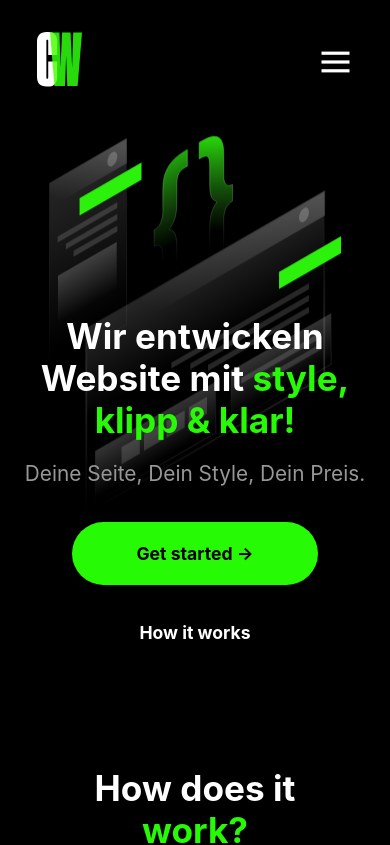
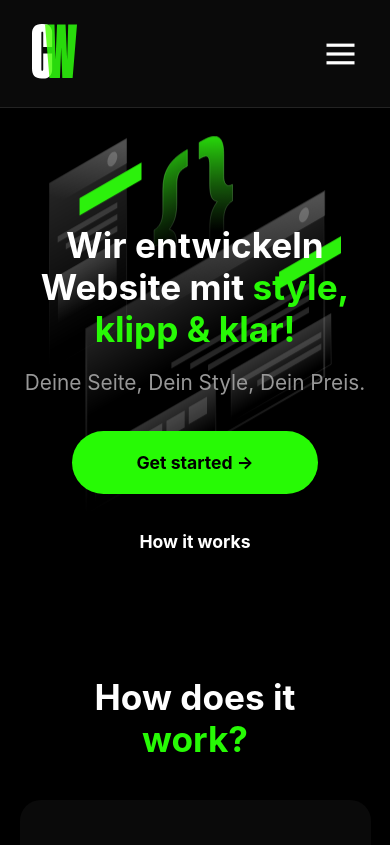
Before and after one commit to ftsolov/creatic-websites-react, a React (Create React App) app: page / in a window 390 px wide. Shown: the top 845 px of the page. Built offline with nearby package versions, Linux system fonts and the light colour scheme; the HTML template or start-up script is replaced by a standard one.

Commit message:
started mobile navbar implementation

```diff
--- a/src/App.js
+++ b/src/App.js
@@ -1,6 +1,6 @@
 import './App.css';
 import React, { useState } from 'react'
-import Header from './components/landing/Header.js'
+import HeaderComponent from './components/landing/HeaderComponent.js'
 import Hero from './components/landing/Hero.js'
 import Steps from './components/landing/Steps.js'
 import Pricing from './components/landing/Pricing.js'
@@ -28,7 +28,7 @@ function App() {
   return (
     <div className="App">
       {modalVisible ? <ComingSoonPopup handleClose={handleClose}/> : null}
-      <Header handleClick={handleClick} />
+      <HeaderComponent handleClick={handleClick} />
       <Hero handleClick={handleClick} />
       <Steps handleClick={handleClick} />
       <Pricing />
--- a/src/components/landing/Header.css
+++ b/src/components/landing/Header.css
@@ -73,6 +73,56 @@
   transform: rotate(45deg) translate(-9px, -8px);
 }
 
+/*MOBILE*/
+
+.header-mobile {
+  display: flex;
+  justify-content: space-between;
+  flex-direction: row;
+  align-items: center;
+  width: 100%;
+  position: fixed;
+  background-color: var(--background-grey);
+  padding: 1.5rem 2rem;
+  border-bottom: 1px solid #232323;
+  z-index: 500;
+}
+
+.navbar {
+  display: none;
+}
+
+.navbar-visible {
+  display: block;
+}
+
+.links-mobile {
+  width: 100%;
+  display: flex;
+  flex-direction: column;
+  align-items: center;
+}
+
+.links-mobile a {
+  display: block;
+  width: 100%;
+  color: white;
+  padding: 1.5rem;
+  font-size: 1.2rem;
+  border-top: 1px solid #232323;
+  text-align: center;
+}
+
+.buttons-mobile {
+  display: flex;
+  flex-direction: column;
+  align-items: center;
+}
+
+.buttons-mobile a {
+  margin-right: 0;
+}
+
 @media only screen and (max-width: 950px) {
   #burger-icon {
     display: block;
@@ -108,4 +158,9 @@
     margin: 2rem auto;
     width: 90%;
   }
+
+  .header-mobile {
+    top: 0;
+    left: 0;
+  }
 }
--- a/src/components/landing/Header.js
+++ /dev/null
@@ -1,38 +0,0 @@
-import "./Header.css";
-import Button from "../Button.js";
-
-const toggleBurgerMenu = (x) => {
-  if (x.classList.contains("change")) {
-    x.classList.toggle("change");
-    document.getElementById("links").style.display = "none";
-  } else {
-    x.classList.toggle("change");
-    document.getElementById("links").style.display = "flex";
-  }
-}
-
-const Header = (props) => {
-  return (
-    <div className={"header"}>
-      <div className={"logo"}>
-        <img src="logo.svg" alt="Logo" />
-      </div>
-      <div className={"links"}>
-        <a href="#steps">How it works</a>
-        <a href="#pricing">Pricing</a>
-        <a href="#contact">Contact</a>
-      </div>
-      <div className={"buttons"}>
-        <Button value={"Login"} class={"secondary mr"} href={"#"} onClick={props.handleClick}/>
-        <Button value={"Sign Up"} class={"primary"} href={"#"} onClick={props.handleClick}/>
-      </div>
-      <div className="container" id="burger-icon" onClick="toggleBurgerMenu(this)">
-        <div className="bar1"/>
-        <div className="bar2"/>
-        <div className="bar3"/>
-      </div>
-    </div>
-  );
-};
-
-export default Header;
--- /dev/null
+++ b/src/components/landing/HeaderComponent.js
@@ -0,0 +1,28 @@
+import "./Header.css";
+import Button from "../Button.js";
+import React, { useEffect, useState } from "react";
+import HeaderMobile from "./HeaderMobile";
+import HeaderDesktop from "./HeaderDesktop";
+
+const HeaderComponent = (props) => {
+  const [windowDimension, setWindowDimension] = useState(null);
+
+  useEffect(() => {
+    setWindowDimension(window.innerWidth);
+  }, []);
+
+  useEffect(() => {
+    function handleResize() {
+      setWindowDimension(window.innerWidth);
+    }
+
+    window.addEventListener("resize", handleResize);
+    return () => window.removeEventListener("resize", handleResize);
+  }, []);
+
+  const isMobile = windowDimension <= 950;
+
+  return isMobile ? <HeaderMobile /> : <HeaderDesktop />;
+};
+
+export default HeaderComponent;
--- /dev/null
+++ b/src/components/landing/HeaderDesktop.js
@@ -0,0 +1,34 @@
+import "./Header.css";
+import Button from "../Button";
+import React from "react";
+
+const HeaderDesktop = (props) => {
+  return (
+    <div className={"header margin"}>
+      <div className={"logo"}>
+        <img src="logo.svg" alt="Logo" />
+      </div>
+      <div className={"links"}>
+        <a href="#steps">How it works</a>
+        <a href="#pricing">Pricing</a>
+        <a href="#contact">Contact</a>
+      </div>
+      <div className={"buttons"}>
+        <Button
+          value={"Login"}
+          class={"secondary mr"}
+          href={"#"}
+          onClick={props.handleClick}
+        />
+        <Button
+          value={"Sign Up"}
+          class={"primary"}
+          href={"#"}
+          onClick={props.handleClick}
+        />
+      </div>
+    </div>
+  )
+}
+
+export default HeaderDesktop
--- /dev/null
+++ b/src/components/landing/HeaderMobile.js
@@ -0,0 +1,57 @@
+import "./Header.css";
+import Button from "../Button";
+import React from "react";
+
+const toggleBurgerMenu = (e) => {
+  console.log(e);
+  if (e.classList.contains("change")) {
+    e.classList.toggle("change");
+    document.getElementById("links").style.display = "none";
+  } else {
+    e.classList.toggle("change");
+    document.getElementById("links").style.display = "flex";
+  }
+};
+
+const HeaderMobile = (props) => {
+  return (
+    <div>
+      <div className={"header-mobile"}>
+        <div className={"logo"}>
+          <img src="logo.svg" alt="Logo" />
+        </div>
+        <div
+          className="container"
+          id="burger-icon"
+          onClick={() => toggleBurgerMenu(this)}
+        >
+          <div className="bar1" />
+          <div className="bar2" />
+          <div className="bar3" />
+        </div>
+      </div>
+      <div className="navbar">
+        <div className={"links-mobile"}>
+          <a href="#steps">How it works</a>
+          <a href="#pricing">Pricing</a>
+          <a href="#contact">Contact</a>
+        </div>
+        <div className={"buttons-mobile"}>
+          <Button
+            value={"Login"}
+            class={"secondary mr"}
+            href={"#"}
+            onClick={props.handleClick}
+          />
+          <Button
+            value={"Sign Up"}
+            class={"primary"}
+            href={"#"}
+            onClick={props.handleClick}
+          />
+        </div>
+      </div>
+    </div>
+  );
+};
+export default HeaderMobile;
```
